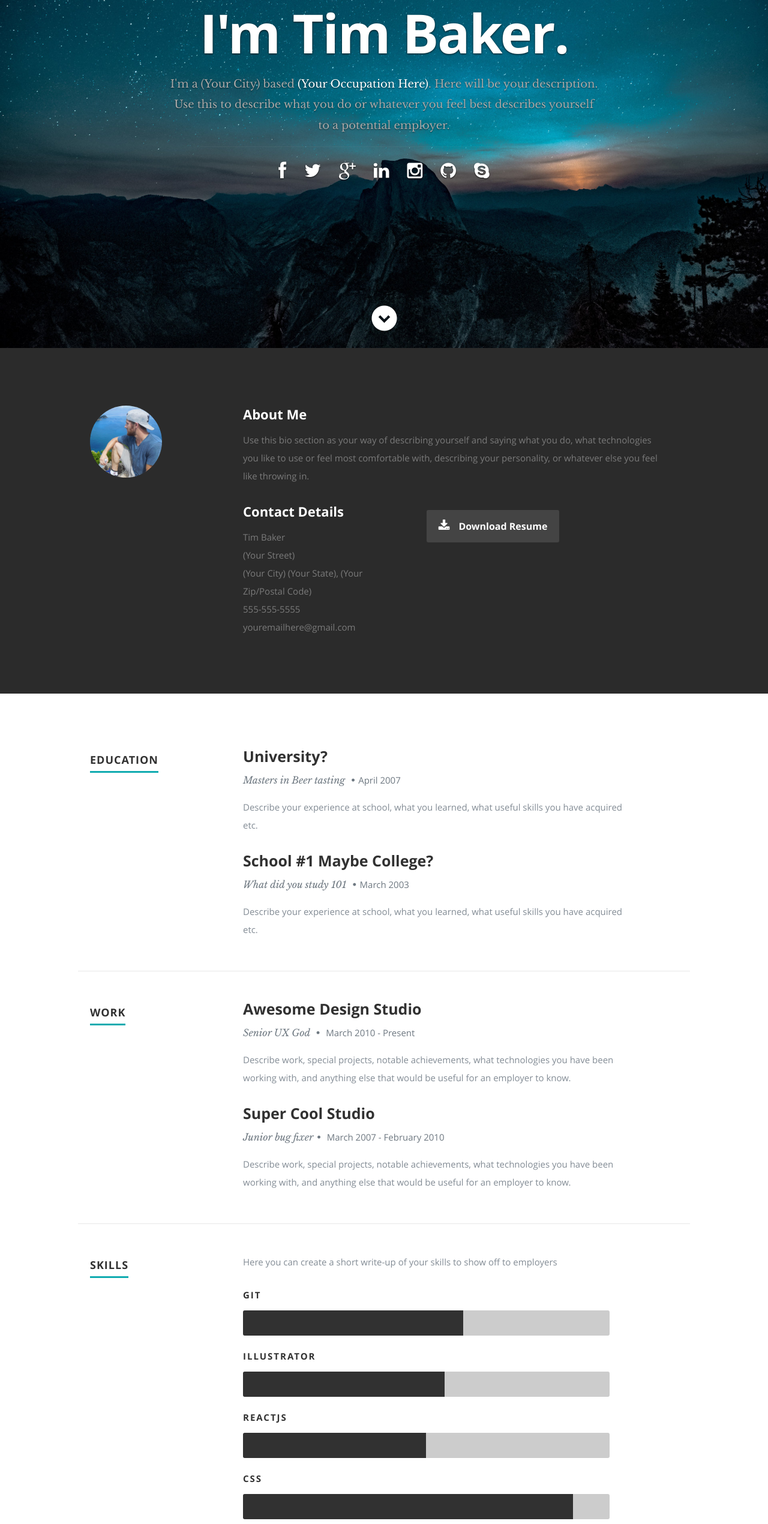
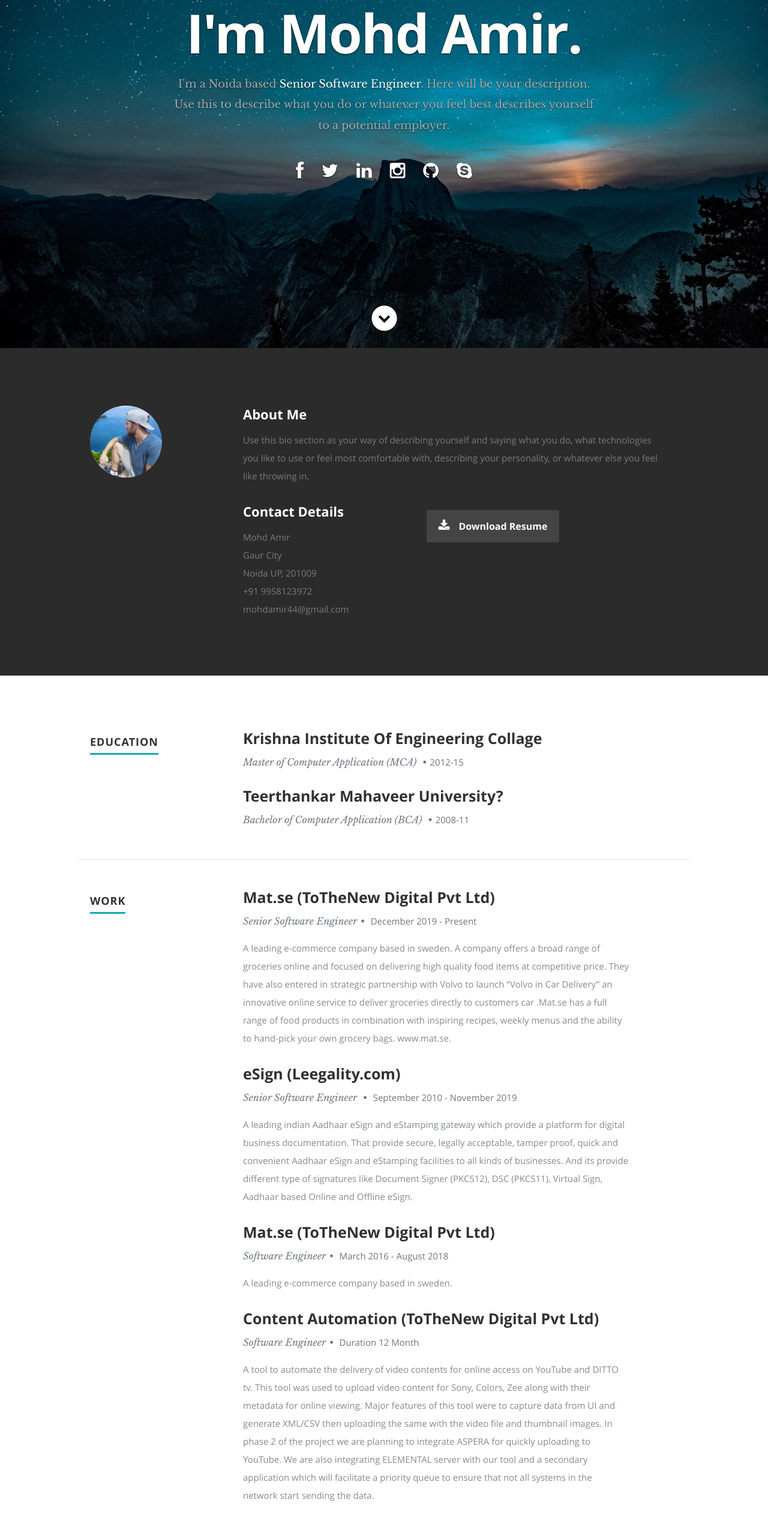
Before and after one commit to amirttnd/react-resume-app, a React (Create React App) app: page / in a window 1280 px wide. Shown: the part 220-2760 px from the top of the page at 60% size. Built offline with nearby package versions, Linux system fonts and the light colour scheme.

Commit message:
added eduction, skill and project details

```diff
--- a/public/index.html
+++ b/public/index.html
@@ -12,7 +12,7 @@
     <link rel="stylesheet" href="%PUBLIC_URL%/css/magnific-popup.css">
 
 
-    <title>Tim Baker Development</title>
+    <title>CV - Mohd Amir</title>
   </head>
 
   <body>
--- a/public/resumeData.json
+++ b/public/resumeData.json
@@ -1,50 +1,45 @@
 {
   "main": {
-    "name":"Tim Baker",
-    "occupation":"(Your Occupation Here)",
+    "name":"Mohd Amir",
+    "occupation":"Senior Software Engineer",
     "description":"Here will be your description. Use this to describe what you do or whatever you feel best describes yourself to a potential employer",
     "image":"profilepic.jpg",
     "bio":"Use this bio section as your way of describing yourself and saying what you do, what technologies you like to use or feel most comfortable with, describing your personality, or whatever else you feel like throwing in.",
     "contactmessage":"Here is where you should write your message to readers to have them get in contact with you.",
-    "email": "youremailhere@gmail.com",
-    "phone": "555-555-5555",
+    "email": "mohdamir44@gmail.com",
+    "phone": "+91 9958123972",
     "address":{
-      "street":"(Your Street)",
-      "city":"(Your City)",
-      "state":"(Your State)",
-      "zip": "(Your Zip/Postal Code)"
+      "street":"Gaur City",
+      "city":"Noida",
+      "state":"UP",
+      "zip": "201009"
     },
-    "website": "http://www.timbakerdev.com",
-    "resumedownload":"http://timbakerdev.com",
+    "website": "http://www.amirbio.com",
+    "resumedownload":"http://amirbio.com",
     "social":[
       {
         "name":"facebook",
-        "url":"http://facebook.com/tim.baker.906",
+        "url":"https://www.facebook.com/amirsiddiqui44",
         "className":"fa fa-facebook"
       },
       {
         "name":"twitter",
-        "url":"http://twitter.com",
+        "url":"https://twitter.com/mohdamir441",
         "className":"fa fa-twitter"
       },
       {
-        "name":"google-plus",
-        "url":"http://googleplus.com/tbakerx",
-        "className":"fa fa-google-plus"
-      },
-      {
         "name":"linkedin",
-        "url":"https://www.linkedin.com/in/tim-baker-8420009a/",
+        "url":"https://www.linkedin.com/in/mohdamir44/",
         "className":"fa fa-linkedin"
       },
       {
         "name":"instagram",
-        "url":"http://instagram.com/tbaker_x",
+        "url":"https://www.instagram.com/__mohd_amir__/",
         "className":"fa fa-instagram"
       },
       {
         "name":"github",
-        "url":"http://github.com/tbakerx",
+        "url":"https://github.com/amirttnd",
         "className":"fa fa-github"
       },
       {
@@ -55,62 +50,96 @@
     ]
   },
   "resume":{
-    "skillmessage":"Here you can create a short write-up of your skills to show off to employers",
+    "skillmessage":"TECHNICAL SKILLS",
     "education":[
       {
-        "school":"University?",
-        "degree":"Masters in Beer tasting",
-        "graduated":"April 2007",
-        "description":"Describe your experience at school, what you learned, what useful skills you have acquired etc."
+        "school":"Krishna Institute Of Engineering Collage",
+        "degree":"Master of Computer Application (MCA)",
+        "graduated":"2012-15",
+        "description":""
       },
       {
-        "school":"School #1 Maybe College?",
-        "degree":"What did you study 101",
-        "graduated":"March 2003",
-        "description":"Describe your experience at school, what you learned, what useful skills you have acquired etc."
+        "school":"Teerthankar Mahaveer University?",
+        "degree":"Bachelor of Computer Application (BCA)",
+        "graduated":"2008-11",
+        "description":""
       }
     ],
     "work":[
       {
-        "company":"Awesome Design Studio",
-        "title":"Senior UX God ",
-        "years":"March 2010 - Present",
-        "description":"Describe work, special projects, notable achievements, what technologies you have been working with, and anything else that would be useful for an employer to know."
+        "company":"Mat.se (ToTheNew Digital Pvt Ltd)",
+        "title":"Senior Software Engineer",
+        "years":"December 2019 - Present",
+        "description":"A leading e-commerce company based in sweden. A company offers a broad range of groceries online and focused on delivering high quality food items at competitive price. They have also entered in strategic partnership with Volvo to launch “Volvo in Car Delivery” an innovative  online service to deliver groceries directly to customers car .Mat.se has a full range of food products in combination with inspiring recipes, weekly menus and the ability to hand-pick your own grocery bags. www.mat.se. "
       },
       {
-        "company":"Super Cool Studio",
-        "title":"Junior bug fixer",
-        "years":"March 2007 - February 2010",
-        "description":"Describe work, special projects, notable achievements, what technologies you have been working with, and anything else that would be useful for an employer to know."
+        "company":"eSign (Leegality.com)",
+        "title":"Senior Software Engineer ",
+        "years":"September 2010 - November 2019",
+        "description":" A leading indian Aadhaar eSign and eStamping  gateway which provide a platform for digital business documentation. That provide secure, legally acceptable, tamper proof, quick and convenient Aadhaar eSign and eStamping facilities to all kinds of businesses. And its provide different type of signatures like Document Signer (PKCS12), DSC (PKCS11), Virtual Sign, Aadhaar based Online  and Offline eSign."
+      },
+      {
+        "company":"Mat.se (ToTheNew Digital Pvt Ltd)",
+        "title":"Software Engineer",
+        "years":"March 2016 - August 2018",
+        "description":"A leading e-commerce company based in sweden."
+      },
+      {
+        "company":"Content Automation (ToTheNew Digital Pvt Ltd)",
+        "title":"Software Engineer",
+        "years":"Duration 12 Month",
+        "description":"A tool to automate the delivery of video contents for online access on YouTube and DITTO tv. This tool was used to upload video content for Sony, Colors, Zee along with their metadata for online viewing. Major features of this tool were to capture data from UI and generate XML/CSV then uploading the same with the video file and thumbnail images. In phase 2 of the project we are planning to integrate ASPERA for quickly uploading to YouTube. We are also integrating ELEMENTAL server with our tool and a secondary application which will facilitate a priority queue to ensure that not all systems in the network start sending the data."
+      },
+      {
+        "company":"DDEX Ingestion Tool (ToTheNew Digital Pvt Ltd)",
+        "title":"Software Engineer",
+        "years":"Duration 3 Month",
+        "description":"A tool to complete the Digital Supply Chain. This tool implements the standardised Digital Data Exchange (DDEX) standards which are widely used by major merchants like iTunes, Google Music, YouTube and many more. Through this tool we facilitated the functionality for the music providers to ingest their content to merchants like Google and YouTube. Google will be starting Google Music using this tool in India."
       }
     ],
     "skills":[
       {
         "name":"Git",
-        "level":"60%"
+        "level":"75%"
       },
       {
-        "name":"Illustrator",
-        "level":"55%"
+        "name":"Grails, Spring Boot",
+        "level":"85%"
+      },
+      {
+        "name":"Java 7,8, Groovy",
+        "level":"85%"
+      },
+      {
+        "name":"Hibernate, GORM (Grails)",
+        "level":"80%"
       },
       {
         "name":"ReactJs",
         "level":"50%"
       },
       {
-        "name":"CSS",
+        "name":"AngularJS",
         "level":"90%"
       },
       {
-        "name":"HTML5",
+        "name":"MySql",
         "level":"80%"
       },
       {
-        "name":"VueJs",
-        "level":"50%"
+        "name":"Linux",
+        "level":"90%"
       },
       {
-        "name":"MongoDB",
+        "name":"Maven, Gradle",
+        "level":"70%"
+      },
+      {
+        "name":"CSS, HTML",
+        "level":"40%"
+      },
+      {
+        "name":"jQuery, Javascript",
         "level":"80%"
       }
     ]
--- a/src/Components/Footer.js
+++ b/src/Components/Footer.js
@@ -19,8 +19,7 @@ class Footer extends Component {
            </ul>
 
            <ul className="copyright">
-              <li>&copy; Copyright 2017 Tim Baker</li>
-              <li>Design by <a title="Styleshout" href="http://www.styleshout.com/">Styleshout</a></li>
+              <li>&copy; Copyright 2020 Mohd Amir</li>
            </ul>
 
         </div>
```
